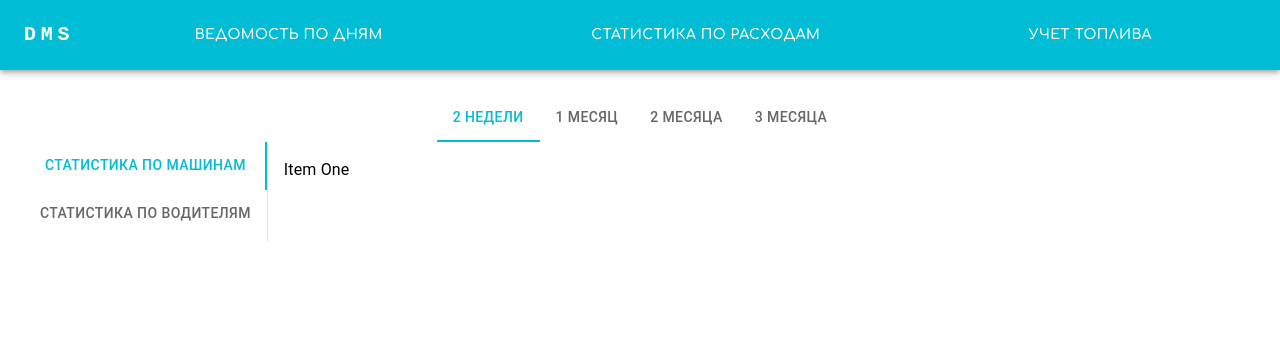
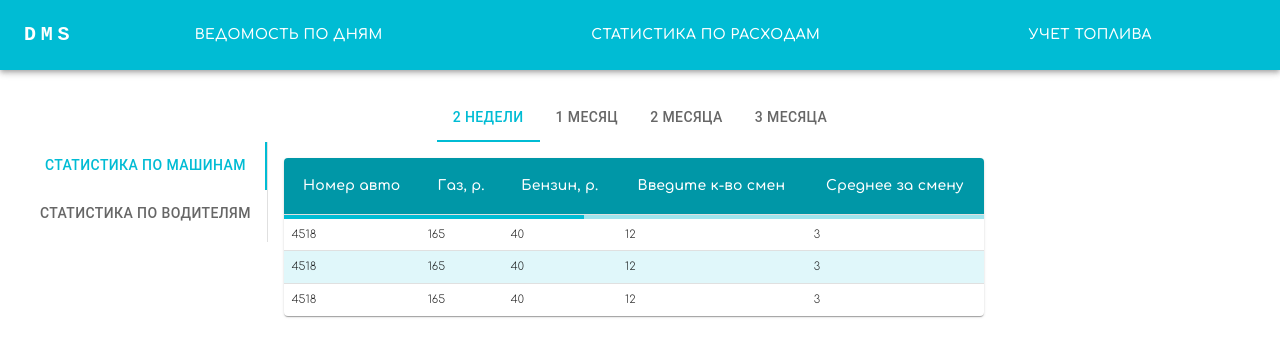
Before and after one commit to nastyasap/dms_work, a React (Create React App) app: page /#/fuel in a window 1280 px wide. Shown: the top 356 px of the page. Built offline with nearby package versions, Linux system fonts and the light colour scheme.

Commit message:
table added

```diff
--- a/src/common/EditableSpan/EditableSpan.tsx
+++ b/src/common/EditableSpan/EditableSpan.tsx
@@ -23,10 +23,10 @@ export const EditableSpan: React.FC<Props> = ({ rowId, value, onChange, disabled
 
   const activateViewMode = () => {
     if (rowId === NEW_ROW_ID) {
-      tempValue && onChange(tempValue);
+      tempValue && onChange(eval(tempValue));
       setTempValue('');
     } else {
-      onChange(tempValue);
+      onChange(tempValue ? eval(tempValue) : tempValue);
     }
   };
 
--- a/src/components/MenuTabs/VerticalTabs.tsx
+++ b/src/components/MenuTabs/VerticalTabs.tsx
@@ -1,5 +1,6 @@
 import React from 'react';
 import { Box, Tab, Tabs, Typography } from '@mui/material';
+import { AutoFuelTable } from '../Table/FuelTable/AutoFuelTable/AutoFuelTable';
 
 interface TabPanelProps {
   children?: React.ReactNode;
@@ -54,7 +55,7 @@ export const VerticalTabs = () => {
       </Tabs>
       {/*<HorizontalTabs />*/}
       <TabPanel value={value} index={0}>
-        Item One
+        <AutoFuelTable />
       </TabPanel>
       <TabPanel value={value} index={1}>
         Item Two
--- a/src/components/Table/DailyTable/DailyTable.tsx
+++ b/src/components/Table/DailyTable/DailyTable.tsx
@@ -7,7 +7,7 @@ import TableHead from '@mui/material/TableHead';
 import TableRow from '@mui/material/TableRow';
 import Paper from '@mui/material/Paper';
 import { useDispatch, useSelector } from 'react-redux';
-import { StyledTableCell } from './StyledTable';
+import { StyledTableCell } from '../StyledTable';
 import { EditableTableRow } from './EditableTableRow/EditableTableRow';
 import { getDailyTableData, getIsLoading } from '../../../bll/selectors/dailyTable-selector';
 import { dailyTableSlice, NEW_ROW_ID } from '../../../bll/reducers/dailyTable-reducer';
--- a/src/components/Table/DailyTable/EditableTableRow/EditableTableRow.tsx
+++ b/src/components/Table/DailyTable/EditableTableRow/EditableTableRow.tsx
@@ -1,6 +1,6 @@
 import * as React from 'react';
 import { DailyTableRow } from '../../../../api/api';
-import { StyledTableRow } from '../StyledTable';
+import { StyledTableRow } from '../../StyledTable';
 import { TableCell } from './TableCell/TableCell';
 
 interface Props {
--- a/src/components/Table/DailyTable/EditableTableRow/TableCell/TableCell.tsx
+++ b/src/components/Table/DailyTable/EditableTableRow/TableCell/TableCell.tsx
@@ -1,7 +1,7 @@
-import { StyledTableCell } from '../../StyledTable';
 import { EditableSpan } from '../../../../../common/EditableSpan/EditableSpan';
 import * as React from 'react';
 import { KeyboardEvent } from 'react';
+import { StyledTableCell } from '../../../StyledTable';
 
 interface Props {
   cellName: string;
--- /dev/null
+++ b/src/components/Table/FuelTable/AutoFuelTable/AutoFuelTable.tsx
@@ -0,0 +1,58 @@
+import Paper from '@mui/material/Paper';
+import Table from '@mui/material/Table';
+import TableHead from '@mui/material/TableHead';
+import TableRow from '@mui/material/TableRow';
+import { StyledTableCell, StyledTableRow } from '../../StyledTable';
+import { LinearProgress, TableCell } from '@mui/material';
+import TableBody from '@mui/material/TableBody';
+import TableContainer from '@mui/material/TableContainer';
+import * as React from 'react';
+
+const TABLE_CELLS = ['Номер авто', 'Газ, р.', 'Бензин, р.', 'Введите к-во смен', 'Среднее за смену'];
+const data = [
+  { autoNumber: '4518', gas: '165', fuel: '40', count: '12', average: '3' },
+  { autoNumber: '4518', gas: '165', fuel: '40', count: '12', average: '3' },
+  { autoNumber: '4518', gas: '165', fuel: '40', count: '12', average: '3' },
+];
+export const AutoFuelTable: React.FC = () => {
+  const isLoading = true;
+  return (
+    <TableContainer component={Paper}>
+      <Table sx={{ minWidth: 700 }} aria-label="customized table">
+        <TableHead>
+          <TableRow>
+            {TABLE_CELLS.map((cell, index) => (
+              <StyledTableCell align="center" key={index}>
+                {cell}
+              </StyledTableCell>
+            ))}
+          </TableRow>
+          {isLoading && (
+            <TableRow>
+              <TableCell style={{ padding: '0', border: 'none' }} colSpan={10}>
+                <LinearProgress />
+              </TableCell>
+            </TableRow>
+          )}
+        </TableHead>
+        <TableBody>
+          {data.map((row, index) => {
+            return (
+              <StyledTableRow key={index}>
+                {[
+                  { name: 'autoNumber', data: row.autoNumber },
+                  { name: 'gas', data: row.gas },
+                  { name: 'fuel', data: row.fuel },
+                  { name: 'count', data: row.count },
+                  { name: 'average', data: row.average },
+                ].map((item, index) => {
+                  return <StyledTableCell key={item.name}>{item.data}</StyledTableCell>;
+                })}
+              </StyledTableRow>
+            );
+          })}
+        </TableBody>
+      </Table>
+    </TableContainer>
+  );
+};
```
Also changed, not shown: src/components/Table/StyledTable.tsx (renamed from src/components/Table/DailyTable/StyledTable.tsx).
